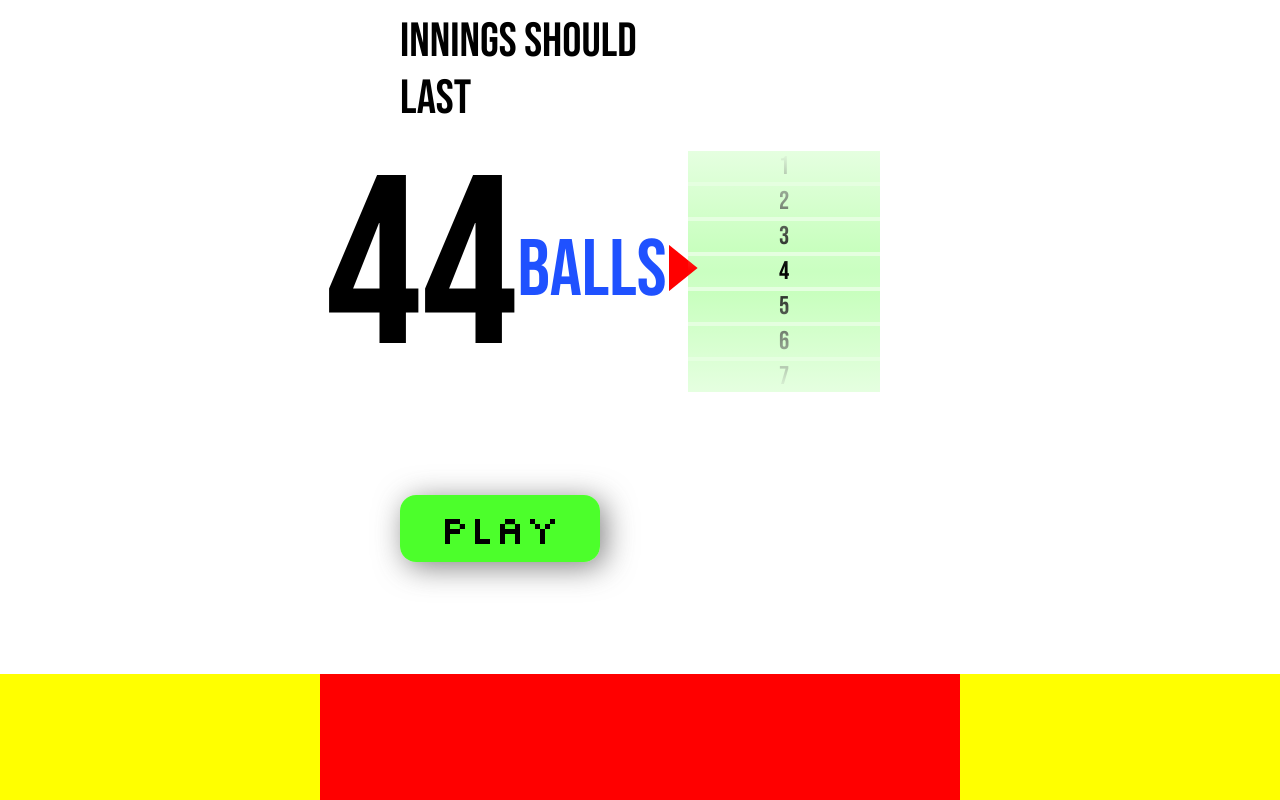
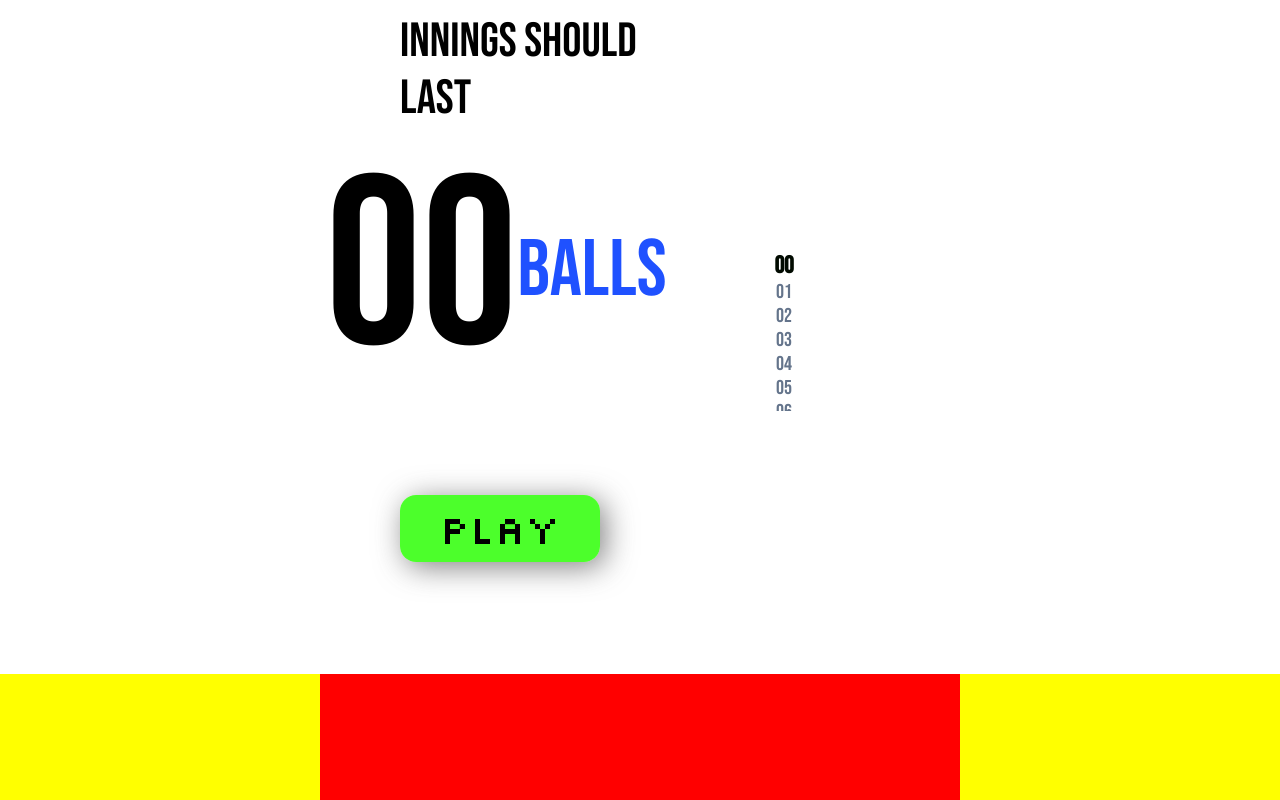
Before and after one commit to DeepKumar7106/baseball, a React (Vite) app in the folder frontend/: page / in a window 1280 px wide. Shown: the part 3500-4300 px from the top of the page. Built offline with nearby package versions, Linux system fonts and the light colour scheme.

Commit message:
ball functionality

```diff
--- a/frontend/src/components/BallCountSelector.jsx
+++ b/frontend/src/components/BallCountSelector.jsx
@@ -1,4 +1,45 @@
-export default function BallCountSelector({handlePlay}) {
+import { useEffect, useRef, useState } from "react"
+
+export default function BallCountSelector({handlePlay, gameDetails, setGameDetails}) {
+    const [value, setValue] = useState('00')
+    const scrollBoxRef = useRef(null)
+
+    useEffect(() => {
+        const scrollBox = scrollBoxRef.current
+        if (!scrollBox) return
+
+        const observerOptions = {
+            root: scrollBox,
+            rootMargin: '-120px 0px -120px 0px',
+            threshold: 0.6,
+        }
+
+        const observer = new IntersectionObserver((entries) => {
+            entries.forEach((entry) => {
+                if (entry.isIntersecting) {
+                    const val = entry.target.getAttribute('data-value')
+                    if (val) {
+                        setValue(val);
+                        setGameDetails({
+                            ...gameDetails,
+                            "ballCount": val,
+                        })
+                    }
+                }
+            })
+        }, observerOptions)
+
+        const items = scrollBox.querySelectorAll('.ball-count__scroll-area__num-item')
+        items.forEach((item) => observer.observe(item))
+
+        return () => {
+            items.forEach((item) => observer.unobserve(item))
+        }
+    }, [])
+
+    // range is from 5 to 99
+    const numbers = Array.from({ length: 100 }, (_, i) => String(i).padStart(2, '0'))
+
     return (
         <>
             <div className="ball-count">
@@ -7,18 +48,25 @@ export default function BallCountSelector({handlePlay}) {
                 </h2>
                 <div className="ball-count__counter-wrapper">
                     <div className="ball-count__counter">
-                        <span>4</span>
-                        <span>4</span>
-                        <span className="ball-count__static-text">balls</span>
+                        <span>{value}</span>
+                         <span className="ball-count__static-text">balls</span>
                     </div>
-                    <div className="ball-count__scroll-area">
-                        <span>1</span>
-                        <span>2</span>
-                        <span>3</span>
-                        <span className="center-select-span">4</span>
-                        <span>5</span>
-                        <span>6</span>
-                        <span>7</span>
+                    <div className="ball-count__scroll-area" ref={scrollBoxRef}>
+                        <div className="ball-count__scroll-area__padding" />
+
+                        {numbers.map((num) => {
+                            const isActive = num === value
+                            return (
+                                <div
+                                key={num}
+                                data-value={num}
+                                    className={`ball-count__scroll-area__num-item ${isActive? "ball-count__scroll-area__num-active" : ""}`} >
+                                        {num}
+                                </div>
+                            )
+                        })}
+
+                        <div className="ball-count__scroll-area__padding" />
                     </div>
                 </div>
                 <button
--- a/frontend/src/components/GameTweaker.jsx
+++ b/frontend/src/components/GameTweaker.jsx
@@ -2,16 +2,10 @@ import Toss from "./home/Toss";
 import BallCountSelector from "./BallCountSelector";
 import { useState } from "react";
 
-export default function GameTweaker() {
+export default function GameTweaker({ gameDetails, setGameDetails }) {
     const [isMode, setIsMode] = useState(false)
     const [isToss, setIsToss] = useState(false)
-    const [gameDetails, setGameDetails] = useState({
-        "playerName" : "Konata", // hard coded for the testing puprose
-        "opponent" : "cpu", // default will be against the bot
-        "gameMode": "singlePlayer", // default mode
-        "ballCount": 15,
-        "inningMode": "batting", // default set to batting to prevent any issues
-    })
+
 
     const handleSinglePlayer = () => {
         // check weather the user is logged in else redirect to login page
@@ -58,7 +52,7 @@ export default function GameTweaker() {
 
 
                     {/* Ball count selector component */}
-                    <BallCountSelector handlePlay={handlePlay}></BallCountSelector>
+                    <BallCountSelector handlePlay={handlePlay} gameDetails={gameDetails} setGameDetails={setGameDetails}></BallCountSelector>
 
                     <Toss
                         gameDetails = {gameDetails} setGameDetails = {setGameDetails} isToss = {isToss}
--- a/frontend/src/components/home/Home.jsx
+++ b/frontend/src/components/home/Home.jsx
@@ -4,11 +4,18 @@ import HomeHero from "./HomeHero";
 import GameTweaker from "../GameTweaker";
 
 export default function Home() {
+    const [gameDetails, setGameDetails] = useState({
+        "playerName" : "Konata", // hard coded for the testing puprose
+        "opponent" : "cpu", // default will be against the bot
+        "gameMode": "singlePlayer", // default mode
+        "ballCount": 15,
+        "inningMode": "batting", // default set to batting to prevent any issues
+    })
     return (
         <>
             <main className="home-main">
                 <HomeHero></HomeHero>
-                <GameTweaker></GameTweaker>
+                <GameTweaker gameDetails={gameDetails} setGameDetails={setGameDetails}></GameTweaker>
                 <Scoreboard></Scoreboard>
             </main>
         </>
--- a/frontend/src/components/pages/Game.jsx
+++ b/frontend/src/components/pages/Game.jsx
@@ -11,6 +11,7 @@ export default function Game() {
     const location = useLocation()
 
     // default values to prevent crash during loading via URL
+    // no data from the home :(
     const defaultGameDetails = {
         playerName: user?.username || "Konata",
         opponent: "cpu",
--- a/frontend/src/scss/components/BallCountSelector.scss
+++ b/frontend/src/scss/components/BallCountSelector.scss
@@ -37,46 +37,44 @@
     }
 
     &__scroll-area {
-        @include flex-center(column);
-        font-size: 2vw;
-        gap: 0.5vh;
+        $bg-color: color.adjust($color-primary, $lightness: 40%);
+        display: flex;
+        flex-direction: column;
+        align-items: center;
+        justify-content: flex-start;
+
+        gap: 0;
         position: relative;
-        $bg-color: color.adjust($color-primary, $lightness: 40%);
-        background: $bg-color;
+        height: 280px;
 
-        &::after {
-            content: "";
-            width: 100%;
-            height: 100%;
-            position: absolute;
-            top: 0;
-            left: 0%;
-            background-image:
-                linear-gradient(to bottom,  $bg-color, transparent, $bg-color );
-            ;
+        overflow-y: scroll;
+        scroll-snap-type: y mandatory;
+        -ms-overflow-style: none;
+        scrollbar-width: none;
+        scroll-snap-type:y mandatory;
+
+        &::-webkit-scrollbar {
+            display: none;
         }
 
-        & span {
-            text-align: center;
-            width: 100%;
-            background: color.adjust($color-primary-lighter, $alpha: -0.2);
+        &__padding {
+            height: 120px;
+            flex-shrink: 0;
         }
 
-        & .center-select-span {
-            background: color.adjust($color-primary-lighter, $alpha: -0.4);
-            position: relative;
-            &::after {
-                // align it to center no guess work
-                content: "";
-                width: 15%;
-                aspect-ratio: 1 / 1.618;
-                background: red;
-                position: absolute;
-                top: -35%;
-                // transform: translateY(-50%);
-                left: -10%;
-                clip-path: polygon(0% 0%, 100% 50%, 0% 100%, 0% 0%);
-            }
+        &__num-item {
+            @include flex-center(row);
+            height: 40px;
+            scroll-snap-align: center;
+            font-size: 2.5vh;
+            color: #64748b;
+            font-weight: 500;
+        }
+
+        &__num-active {
+            color: $color-dark;
+            font-weight: 700;
+            font-size: 3vh;
         }
     }
 }
--- a/frontend/src/scss/pages/home.scss
+++ b/frontend/src/scss/pages/home.scss
@@ -161,7 +161,7 @@ body:has(.home-main) {
     min-height: 100vh;
     background-image:
         linear-gradient(rgba(0, 0, 0, 0.8), rgba(0, 0, 0, 0.1)),
-        url('../../../public/imgs/modeBG.png');
+        url('/imgs/modeBG.png');
     background-color: black;
     background-repeat: no-repeat;
     background-size: cover;
```
